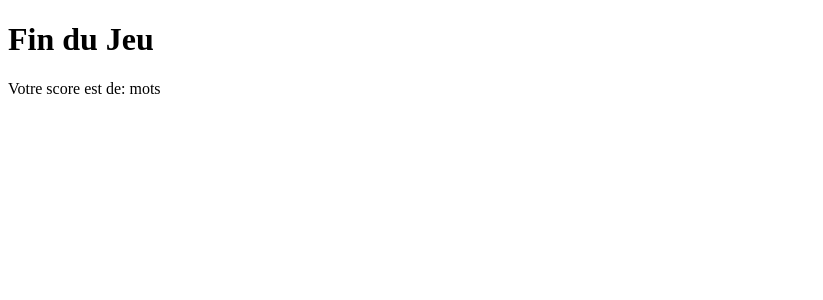
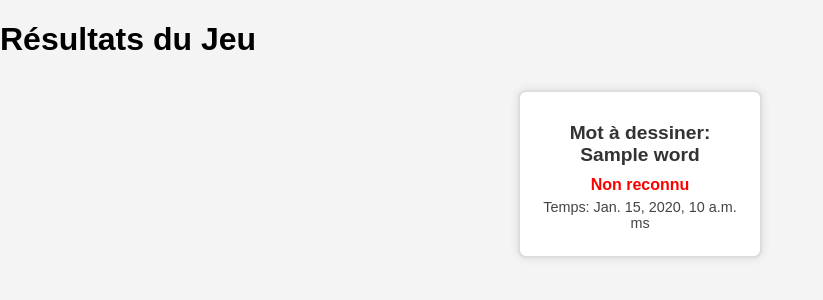
Before and after one commit to Wiztek712/BigData, a Django app: template NewApp/app/main/game/templates/game/final_results.html in a window 1280 px wide. Shown: the top 300 px of the page, without its empty margins (0-823 px from the left). Run offline with Django 5.2, Linux system fonts and the light colour scheme; the template is opened without the code that fills it: most values are stand-ins (such as "Sample title", 1, 10 or a date in 2020).

Commit message:
Final scree display game information

```diff
--- a/NewApp/app/main/game/templates/game/final_results.html
+++ b/NewApp/app/main/game/templates/game/final_results.html
@@ -3,13 +3,69 @@
 <head>
     <meta charset="UTF-8">
     <title>Résultats</title>
+    <style>
+        body {
+            font-family: Arial, sans-serif;
+            margin: 0;
+            padding: 0;
+            background-color: #f4f4f4;
+        }
+        .result-container {
+            display: flex;
+            flex-wrap: wrap;
+            justify-content: space-around;
+            margin-top: 20px;
+        }
+        .result-box {
+            background-color: white;
+            border: 2px solid #ddd;
+            border-radius: 8px;
+            padding: 20px;
+            margin: 10px;
+            width: 200px;
+            text-align: center;
+            box-shadow: 0 0 10px rgba(0, 0, 0, 0.1);
+        }
+        .result-box h3 {
+            margin: 10px 0;
+            font-size: 1.2em;
+            color: #333;
+        }
+        .result-box p {
+            margin: 5px 0;
+            font-size: 1em;
+            color: #666;
+        }
+        .result-box .recognized {
+            color: green;
+            font-weight: bold;
+        }
+        .result-box .not-recognized {
+            color: red;
+            font-weight: bold;
+        }
+        .result-box .time {
+            font-size: 0.9em;
+            color: #444;
+        }
+    </style>
 </head>
 <body>
-    <h1>Fin du Jeu</h1>
-    <p>Votre score est de: <span id="final-score"></span> mots</p>
-    <script>
-        const urlParams = new URLSearchParams(window.location.search);
-        document.getElementById('final-score').textContent = urlParams.get('score');
-    </script>
+    <h1>Résultats du Jeu</h1>
+    <div class="result-container">
+        {% for data in game_data %}
+            <div class="result-box">
+                <h3>Mot à dessiner: {{ data.word }}</h3>
+                <p class="recognized-status">
+                    {% if data.recognized %}
+                        <span class="recognized">Reconnu</span>
+                    {% else %}
+                        <span class="not-recognized">Non reconnu</span>
+                    {% endif %}
+                </p>
+                <p class="time">Temps: {{ data.time }} ms</p>
+            </div>
+        {% endfor %}
+    </div>
 </body>
 </html>
--- a/NewApp/app/main/game/templates/game/waiting_room.html
+++ b/NewApp/app/main/game/templates/game/waiting_room.html
@@ -41,7 +41,7 @@
 </head>
 <body>
     <div class="container">
-        <h1>Welcome to the Waiting Room</h1>
+        <h1>Welcome to the Waiting Room {{username}}</h1>
         <p>
             Before you start playing, please read the following rules carefully:
         </p>
--- a/NewApp/app/main/main/urls.py
+++ b/NewApp/app/main/main/urls.py
@@ -17,7 +17,7 @@ Including another URLconf
 from django.contrib import admin
 from django.urls import path
 from ai_model.views import download_model, predict
-from game.views import game, waiting_room, final_results
+from game.views import game, waiting_room, final_results, save_game_data
 from logs.views import CustomLoginView, signup
 from home.views import home
 
@@ -27,6 +27,7 @@ urlpatterns = [
     path('game/', game, name='game'), # Used for playing
     path('waiting-room/', waiting_room, name='waiting_room'), # Before the game
     path('final-results/', final_results, name='final_results'), # End of the game
+    path('save_game_data/', save_game_data, name='save_game_data'),
     path('model/', download_model, name='ai_model'), # Used for updating the ai_model
     path('predict/', predict, name='predict'), # Used for sending the drawing
     path('signup/', signup, name='signup'), # Used for logging
```
Also changed, not shown: NewApp/app/main/game/templates/game/game.html (+70 -5 lines), NewApp/app/main/game/views.py (+49 -23 lines), NewApp/app/main/logs/views.py (+34 -6 lines), NewApp/app/main/utils.py (deleted, +0 -11 lines), bdd/config.py (+33 -26 lines), 1 other file.
